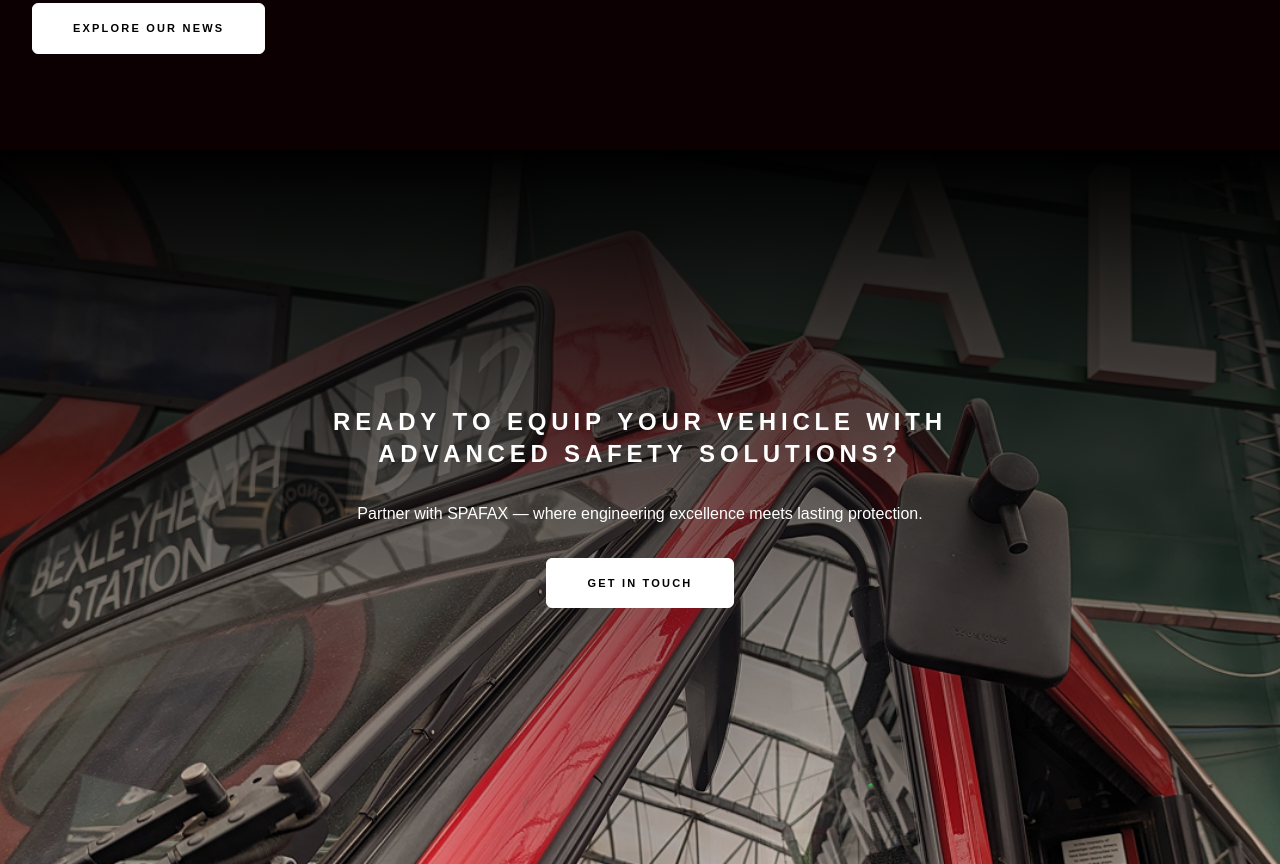
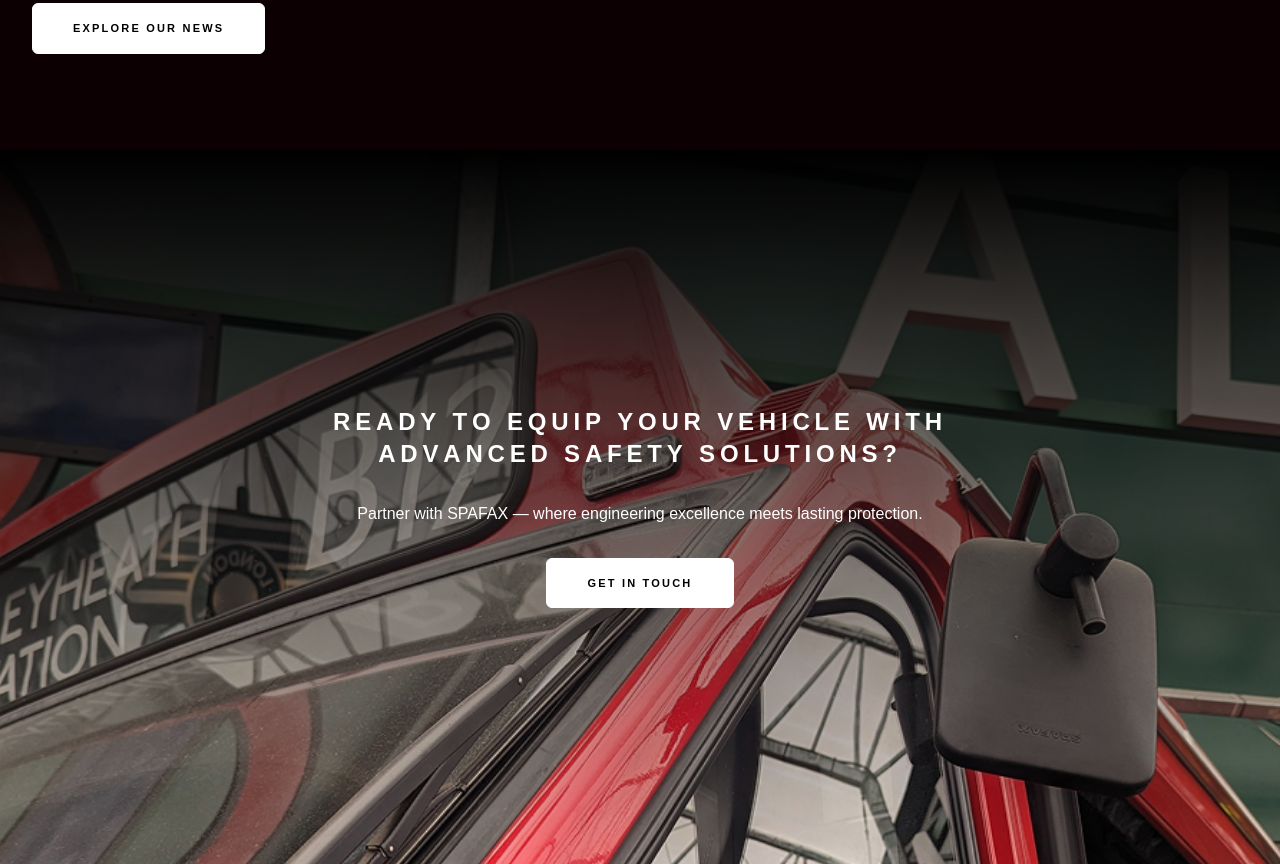
Before and after one commit to StudioPeekaboo/spafax, a website built with Vite: page index.html in a window 1280 px wide. Shown: the part 6067-6931 px from the top of the page. Built offline with nearby package versions, Linux system fonts and the light colour scheme; a web font is replaced by a local one.

Commit message:
Add parallax to cta section

```diff
--- a/index.html
+++ b/index.html
@@ -961,8 +961,11 @@
             </div>
           </div>
         </section>
-        <section id="cta" class="py-16 md:py-32 lg:py-64 cta-bg">
-          <div class="container">
+        <section id="cta" class="py-16 md:py-32 lg:py-64 relative overflow-clip">
+          <div class="mask-t-from-black absolute inset-0">
+            <img src="./assets/cta.jpg" alt="CTA" class="w-full h-[120%] object-cover object-center" data-speed="auto" />
+          </div>
+          <div class="container relative z-10">
             <div class="flex flex-col gap-4 md:gap-6 lg:gap-8 items-center text-center max-w-full md:max-w-[90ch] mx-auto px-4">
               <h2 class="text-xl md:text-2xl flicker">Ready to Equip Your Vehicle with Advanced Safety Solutions?</h2>
               <p class="text-sm md:text-base">Partner with SPAFAX — where engineering excellence meets lasting protection.</p>
--- a/src/style.css
+++ b/src/style.css
@@ -54,13 +54,6 @@
 
   .statistics-bg {
     background: radial-gradient(59.3% 99.73% at 55.38% 136.19%, rgba(115, 9, 18, 0.7) 0%, black 84.79%);
-    background-size: cover;
-    background-position: center;
-    background-repeat: no-repeat;
-  }
-
-  .cta-bg {
-    background: linear-gradient(180deg, #000 0%, rgba(0, 0, 0, 0.1) 100%), url("/assets/cta.jpg");
     background-size: cover;
     background-position: center;
     background-repeat: no-repeat;
```
